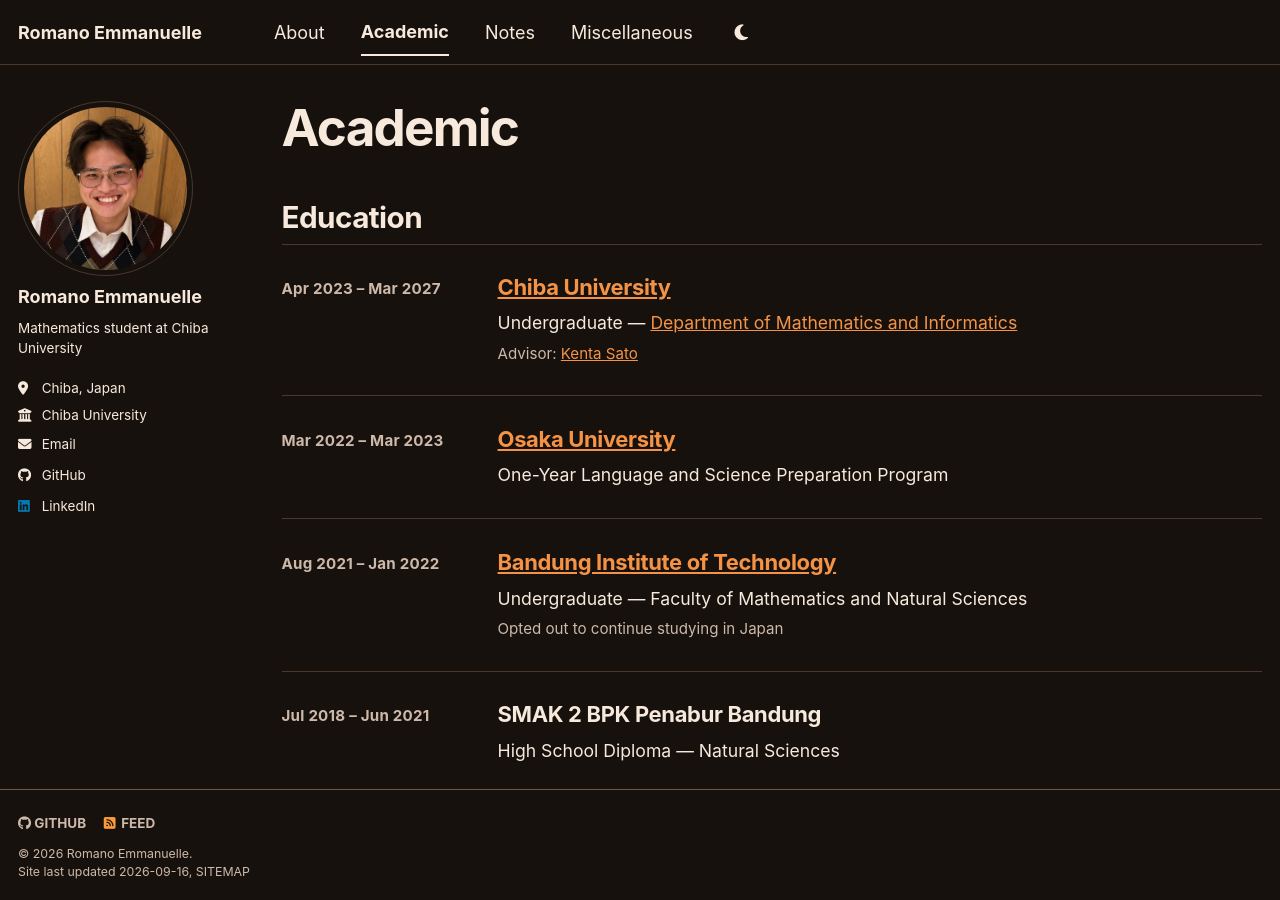
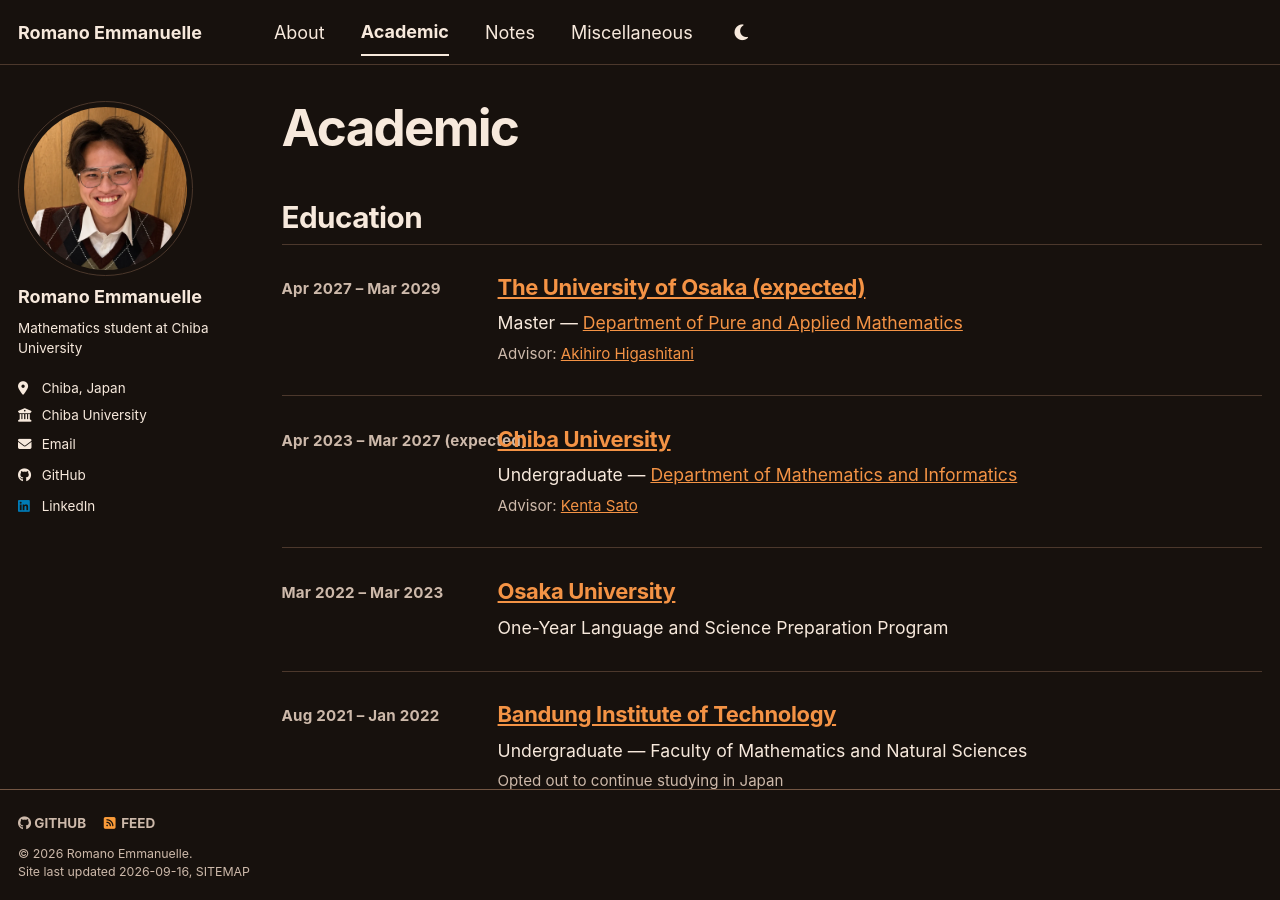
Before and after one commit to RomanoEmmanuelle/RomanoEmmanuelle.github.io, a Jekyll site: the page built from _pages/academic.md, in a window 1280 px wide and 900 px high. Built offline with Jekyll 4.4.1, drawn with Linux system fonts in a browser that asks for light colours; a style sheet for code colours, icons or effects is not loaded.

Commit message:
Update academic.md

```diff
--- a/_pages/academic.md
+++ b/_pages/academic.md
@@ -8,8 +8,17 @@ author_profile: true
 ## Education
 
 <div class="education-list">
+    <article class="education-entry">
+    <time class="education-date">Apr 2027 – Mar 2029</time>
+    <div>
+      <h3 class="education-school"><a href="https://www.chiba-u.ac.jp/e/">The University of Osaka (expected)</a></h3>
+      <p class="education-program">Master — <a href="https://www.math.s.chiba-u.ac.jp/">Department of Pure and Applied Mathematics</a></p>
+      <p class="education-note">Advisor: <a href="https://sv2-mat.ist.osaka-u.ac.jp/~higashitani/index.html">Akihiro Higashitani</a></p>
+    </div>
+  </article>
+
   <article class="education-entry">
-    <time class="education-date">Apr 2023 – Mar 2027</time>
+    <time class="education-date">Apr 2023 – Mar 2027 (expected)</time>
     <div>
       <h3 class="education-school"><a href="https://www.chiba-u.ac.jp/e/">Chiba University</a></h3>
       <p class="education-program">Undergraduate — <a href="https://www.math.s.chiba-u.ac.jp/">Department of Mathematics and Informatics</a></p>
```
